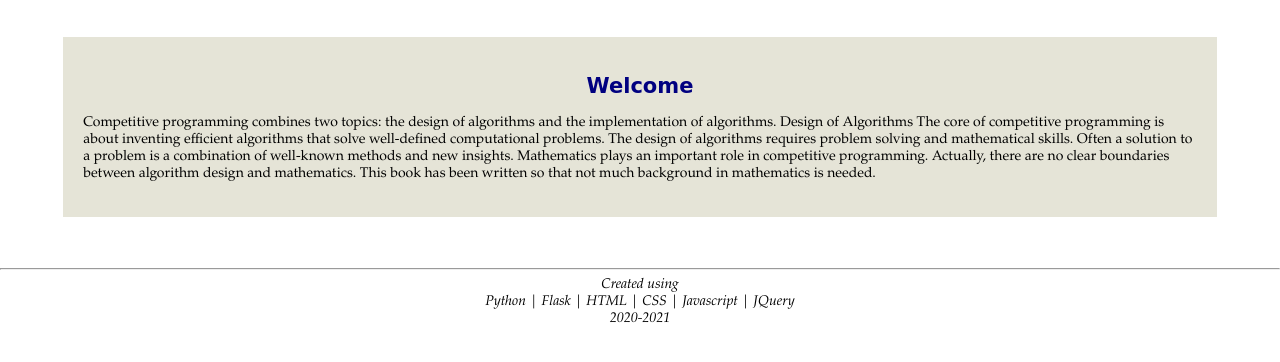
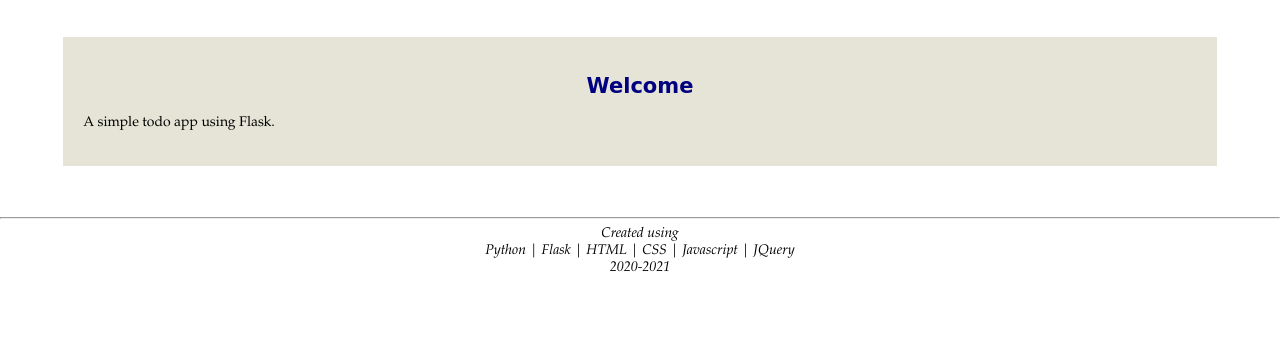
Before and after one commit to tejas-mn/Flask-App, a Flask app: page / in a window 1280 px wide. Shown: the part 148-510 px from the top of the page. Run offline with Flask 2, Linux system fonts and the light colour scheme; some libraries are stand-ins or nearby versions.

Commit message:
Change about and added test files

```diff
--- a/templates/Todo/about.html
+++ b/templates/Todo/about.html
@@ -2,6 +2,6 @@
 <form class="form" action="{{url_for('signin')}}" method="POST">
     <hr>
     <h2 style="background-color: rgb(38, 38, 43); padding: 20px;">ABOUT</h2>
-    <hr><br> Lorem ipsum dolor sit amet consectetur adipisicing elit. Magnam autem corrupti iure ut dignissimos, quas libero voluptatum adipisci consequatur blanditiis consequuntur sint, exercitationem, enim labore ipsa suscipit voluptas? Dolorem, dolor.
+    <hr><br> A simple todo app using Flask.
 </form>
 {% endblock signin %}
--- a/templates/Todo/home.html
+++ b/templates/Todo/home.html
@@ -11,9 +11,7 @@
 <div class="main">
 	<h1>Welcome</h1>
 	<p>
-		Competitive programming combines two topics: the design of algorithms and the implementation of algorithms. Design of Algorithms The core of competitive programming is about inventing efficient algorithms that solve well-defined computational problems.
-		The design of algorithms requires problem solving and mathematical skills. Often a solution to a problem is a combination of well-known methods and new insights. Mathematics plays an important role in competitive programming. Actually, there are no
-		clear boundaries between algorithm design and mathematics. This book has been written so that not much background in mathematics is needed.
+		A simple todo app using Flask.
 	</p>
 </div>
 {% endblock home %}
```
Also changed, not shown: tests/testCRUD.py (added), tests/testRoutes.py (added).
